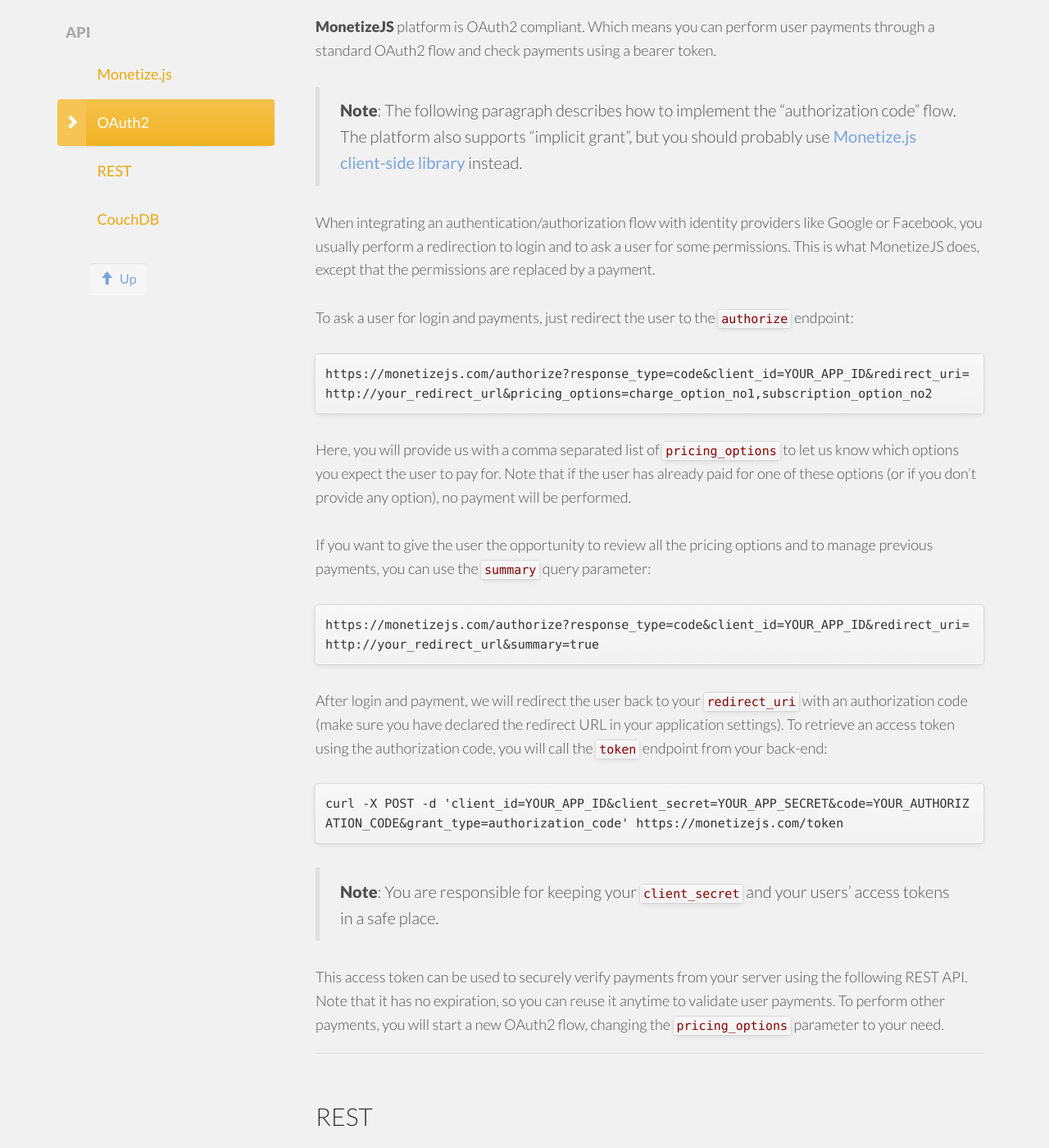
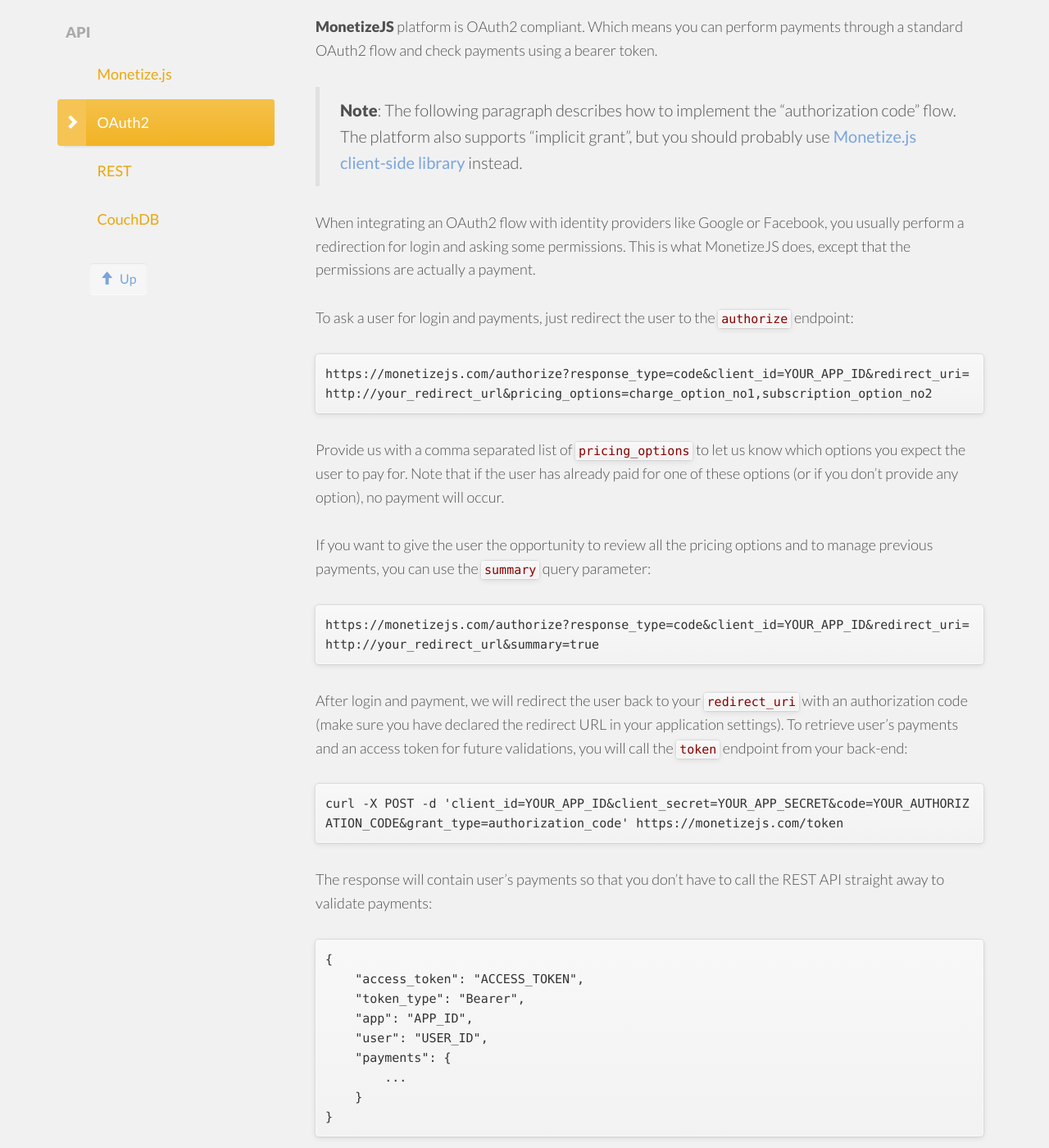
Before and after one commit to monetizejs/monetizejs.github.io, a Jekyll site: the page built from index.html, in a window 1280 px wide and 1400 px high, scrolled down 5747 px. Shown: the whole window at 82% size. Built offline with Jekyll 4.4.1, drawn with Linux system fonts in a browser that asks for light colours; nearby versions of some CDN libraries; some of the changed text lies outside the part shown.

Commit message:
Published with https://stackedit.io/

```diff
--- a/index.html
+++ b/index.html
@@ -142,8 +142,6 @@
 <blockquote>
   <p><strong>Note:</strong> In most cases, when an error occurs, you will have to call <code>getPaymentsInteractive</code>.</p>
 </blockquote>
-
-
 
 <h4 id="interactive-with-redirection">Interactive with redirection</h4>
 
@@ -157,13 +155,11 @@
     pricingOptions: [<span class="hljs-string">'subscription_option_no1'</span>, <span class="hljs-string">'charge_option_no2'</span>]
 });</code></pre>
 
-<p>Here, you will provide us with a list of <code>pricingOptions</code> to let us know which options you expect the user to pay for. Note that if the user has already paid for one of these options (or if you don’t provide any option), no payment will be performed.</p>
+<p>Provide us with a list of <code>pricingOptions</code> to let us know which options you expect the user to pay for. Note that if the user has already paid for one of these options (or if you don’t provide any option), no payment will occur.</p>
 
 <p><a class="btn btn-link btn-lg" id="token-interactive-redirect"><span class="glyphicon glyphicon-arrow-right"></span> Try it</a></p>
 
 <p>If you want to give the user the opportunity to review all the pricing options and to manage previous payments, you can use the <code>summary</code> parameter:</p>
-
-
 
 <pre class="prettyprint"><code class="language-js hljs ">monetize.getPaymentsInteractive({
     summary: <span class="hljs-literal">true</span>
@@ -207,41 +203,47 @@
 
 <hr>
 
-
-
 <h2 id="oauth2">OAuth2</h2>
 
-<p><strong>MonetizeJS</strong> platform is OAuth2 compliant. Which means you can perform user payments through a standard OAuth2 flow and check payments using a bearer token.</p>
+<p><strong>MonetizeJS</strong> platform is OAuth2 compliant. Which means you can perform payments through a standard OAuth2 flow and check payments using a bearer token.</p>
 
 <blockquote>
   <p><strong>Note</strong>: The following paragraph describes how to implement the “authorization code” flow. The platform also supports “implicit grant”, but you should probably use <a href="#monetizejs">Monetize.js client-side library</a> instead.</p>
 </blockquote>
 
-<p>When integrating an authentication/authorization flow with identity providers like Google or Facebook, you usually perform a redirection to login and to ask a user for some permissions. This is what MonetizeJS does, except that the permissions are replaced by a payment.</p>
+<p>When integrating an OAuth2 flow with identity providers like Google or Facebook, you usually perform a redirection for login and asking some permissions. This is what MonetizeJS does, except that the permissions are actually a payment.</p>
 
 <p>To ask a user for login and payments, just redirect the user to the <code>authorize</code> endpoint:</p>
 
 <pre class="prettyprint"><code class=" hljs livecodeserver"><span class="hljs-keyword">https</span>://monetizejs.com/authorize?response_type=code&amp;client_id=YOUR_APP_ID&amp;redirect_uri=<span class="hljs-keyword">http</span>://your_redirect_url&amp;pricing_options=charge_option_no1,subscription_option_no2</code></pre>
 
-<p>Here, you will provide us with a comma separated list of <code>pricing_options</code> to let us know which options you expect the user to pay for. Note that if the user has already paid for one of these options (or if you don’t provide any option), no payment will be performed.</p>
+<p>Provide us with a comma separated list of <code>pricing_options</code> to let us know which options you expect the user to pay for. Note that if the user has already paid for one of these options (or if you don’t provide any option), no payment will occur.</p>
 
 <p>If you want to give the user the opportunity to review all the pricing options and to manage previous payments, you can use the <code>summary</code> query parameter:</p>
 
-
-
 <pre class="prettyprint"><code class=" hljs livecodeserver"><span class="hljs-keyword">https</span>://monetizejs.com/authorize?response_type=code&amp;client_id=YOUR_APP_ID&amp;redirect_uri=<span class="hljs-keyword">http</span>://your_redirect_url&amp;summary=<span class="hljs-constant">true</span></code></pre>
 
-<p>After login and payment, we will redirect the user back to your <code>redirect_uri</code> with an authorization code (make sure you have declared the redirect URL in your application settings). To retrieve an access token using the authorization code, you will call the <code>token</code> endpoint from your back-end:</p>
-
-
+<p>After login and payment, we will redirect the user back to your <code>redirect_uri</code> with an authorization code (make sure you have declared the redirect URL in your application settings). To retrieve user’s payments and an access token for future validations, you will call the <code>token</code> endpoint from your back-end:</p>
 
 <pre class="prettyprint"><code class="language-bash hljs ">curl -X POST <span class="hljs-operator">-d</span> <span class="hljs-string">'client_id=YOUR_APP_ID&amp;client_secret=YOUR_APP_SECRET&amp;code=YOUR_AUTHORIZATION_CODE&amp;grant_type=authorization_code'</span> https://monetizejs.com/token</code></pre>
 
+<p>The response will contain user’s payments so that you don’t have to call the REST API straight away to validate payments:</p>
+
+<pre class="prettyprint"><code class=" hljs r">{
+    <span class="hljs-string">"access_token"</span>: <span class="hljs-string">"ACCESS_TOKEN"</span>,
+    <span class="hljs-string">"token_type"</span>: <span class="hljs-string">"Bearer"</span>,
+    <span class="hljs-string">"app"</span>: <span class="hljs-string">"APP_ID"</span>,
+    <span class="hljs-string">"user"</span>: <span class="hljs-string">"USER_ID"</span>,
+    <span class="hljs-string">"payments"</span>: {
+        <span class="hljs-keyword">...</span>
+    }
+}</code></pre>
+
+<p>Note that the access token has no expiration, so you can reuse it anytime to check user’s payments using the REST API. To perform another payment, you will start a new OAuth2 flow, changing the <code>pricing_options</code> parameter to your need.</p>
+
 <blockquote>
-  <p><strong>Note</strong>: You are responsible for keeping your <code>client_secret</code> and your users’ access tokens in a safe place.</p>
+  <p><strong>Note</strong>: You are responsible for keeping your <code>client_secret</code> and users’ <code>access_token</code> in a safe place.</p>
 </blockquote>
-
-<p>This access token can be used to securely verify payments from your server using the following REST API. Note that it has no expiration, so you can reuse it anytime to validate user payments. To perform other payments, you will start a new OAuth2 flow, changing the <code>pricing_options</code> parameter to your need.</p>
 
 <hr>
 
@@ -253,13 +255,11 @@
 
 
 
-<pre class="prettyprint"><code class="language-bash hljs ">curl https://monetizejs.com/api/payments?access_token=USER_TOKEN_HERE</code></pre>
+<pre class="prettyprint"><code class="language-bash hljs ">curl https://monetizejs.com/api/payments?access_token=ACCESS_TOKEN</code></pre>
 
 <p>Or in the authorization header of the HTTP request:</p>
 
-
-
-<pre class="prettyprint"><code class="language-bash hljs ">curl https://monetizejs.com/api/payments -H <span class="hljs-string">"Authorization: Bearer USER_TOKEN_HERE"</span></code></pre>
+<pre class="prettyprint"><code class="language-bash hljs ">curl https://monetizejs.com/api/payments -H <span class="hljs-string">"Authorization: Bearer ACCESS_TOKEN"</span></code></pre>
 
 <blockquote>
   <p><strong>Note:</strong> You can retrieve an access token using the OAuth2 flow or using the <a href="#monetizejs">Monetize.js client-side library</a>. All you have to do is call <code>getTokenImmediate</code> or <code>getTokenInteractive</code> the same way you would call <code>getPaymentsImmediate</code> or <code>getPaymentsInteractive</code>. Unlike the OAuth2 token, the validity of a client side token is 1 hour (automatically refreshed by the Monetize.js library).</p>
@@ -267,9 +267,7 @@
 
 <p>The end point supports CORS, so you can call it from the browser:</p>
 
-
-
-<pre class="prettyprint"><code class="language-js hljs ">$.ajax(<span class="hljs-string">'https://monetizejs.com/api/payments?access_token=USER_TOKEN_HERE'</span>)
+<pre class="prettyprint"><code class="language-js hljs ">$.ajax(<span class="hljs-string">'https://monetizejs.com/api/payments?access_token=ACCESS_TOKEN'</span>)
     .then(<span class="hljs-function"><span class="hljs-keyword">function</span><span class="hljs-params">(payments)</span> {</span>
         ...
     });</code></pre>
@@ -277,8 +275,6 @@
 <p>JSONP is also supported using the <code>callback</code> parameter.</p>
 
 <hr>
-
-
 
 <h2 id="couchdb">CouchDB</h2>
 
@@ -312,4 +308,4 @@
 
 
 
-<pre class="prettyprint"><code class="language-bash hljs ">curl -G <span class="hljs-operator">-d</span> <span class="hljs-string">'key=["A_USER_ID","YOUR_APP_ID"]&amp;include_docs=true&amp;reduce=false'</span> --cookie ./tmp_file http://db.monetizejs.com/user_app_payments/_design/by_user_and_app/_view/default</code></pre>
+<pre class="prettyprint"><code class="language-bash hljs ">curl -G <span class="hljs-operator">-d</span> <span class="hljs-string">'key=["USER_ID","APP_ID"]&amp;include_docs=true&amp;reduce=false'</span> --cookie ./tmp_file http://db.monetizejs.com/user_app_payments/_design/by_user_and_app/_view/default</code></pre>
```
Also changed, not shown: other parts of index.html (+2 -2 lines).
